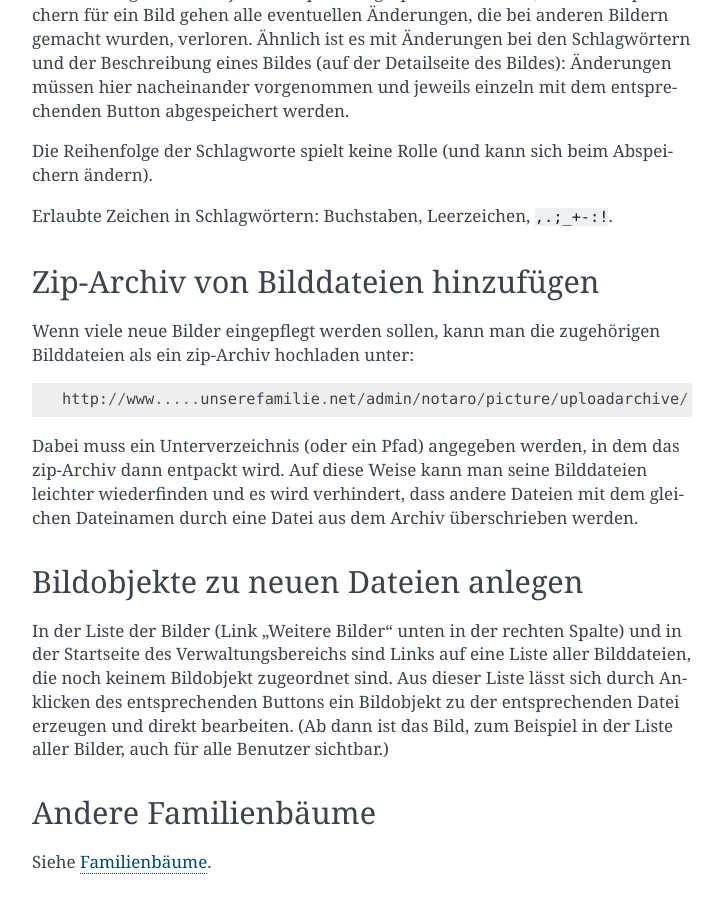
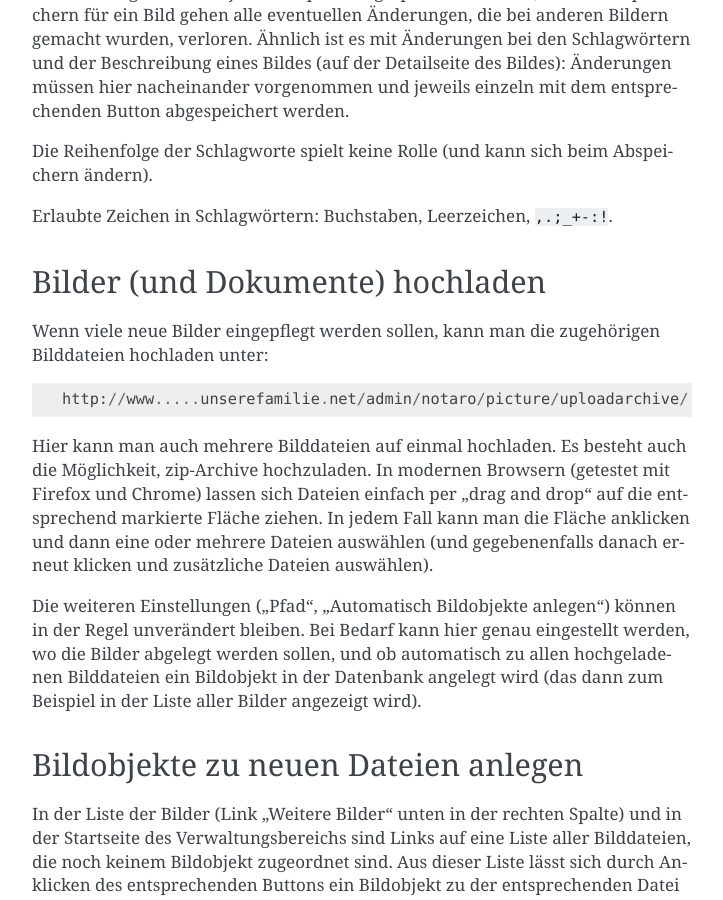
Before and after one commit to ugoertz/django-familio, a Sphinx documentation site: the page built from docs/bilder.rst, in a window 1280 px wide and 900 px high, scrolled down 1523 px. Shown: the whole window, without its empty margins (388-1111 px from the left). Built offline with Sphinx 7.4.7, drawn with Linux system fonts in a browser that asks for light colours; some of the changed text lies outside the part shown.

Commit message:
Improve documentation for file upload.

```diff
--- a/docs/bilder.rst
+++ b/docs/bilder.rst
@@ -90,19 +90,27 @@ Abspeichern ändern).
 Erlaubte Zeichen in Schlagwörtern: Buchstaben, Leerzeichen, ``,.;_+-:!``.
 
 
--------------------------------------
-Zip-Archiv von Bilddateien hinzufügen
--------------------------------------
+--------------------------------
+Bilder (und Dokumente) hochladen
+--------------------------------
 
 Wenn viele neue Bilder eingepflegt werden sollen, kann man die zugehörigen
-Bilddateien als ein zip-Archiv hochladen unter::
+Bilddateien hochladen unter::
 
   http://www.....unserefamilie.net/admin/notaro/picture/uploadarchive/
 
-Dabei muss ein Unterverzeichnis (oder ein Pfad) angegeben werden, in dem das
-zip-Archiv dann entpackt wird. Auf diese Weise kann man seine Bilddateien
-leichter wiederfinden und es wird verhindert, dass andere Dateien mit dem
-gleichen Dateinamen durch eine Datei aus dem Archiv überschrieben werden.
+Hier kann man auch mehrere Bilddateien auf einmal hochladen. Es besteht auch die
+Möglichkeit, zip-Archive hochzuladen. In modernen Browsern (getestet mit Firefox
+und Chrome) lassen sich Dateien einfach per "drag and drop" auf die entsprechend
+markierte Fläche ziehen. In jedem Fall kann man die Fläche anklicken und dann
+eine oder mehrere Dateien auswählen (und gegebenenfalls danach erneut klicken
+und zusätzliche Dateien auswählen).
+
+Die weiteren Einstellungen ("Pfad", "Automatisch Bildobjekte anlegen") können in
+der Regel unverändert bleiben. Bei Bedarf kann hier genau eingestellt werden, wo
+die Bilder abgelegt werden sollen, und ob automatisch zu allen hochgeladenen
+Bilddateien ein Bildobjekt in der Datenbank angelegt wird (das dann zum Beispiel
+in der Liste aller Bilder angezeigt wird).
 
 
 ------------------------------------
```
Also changed, not shown: 2 other files.
